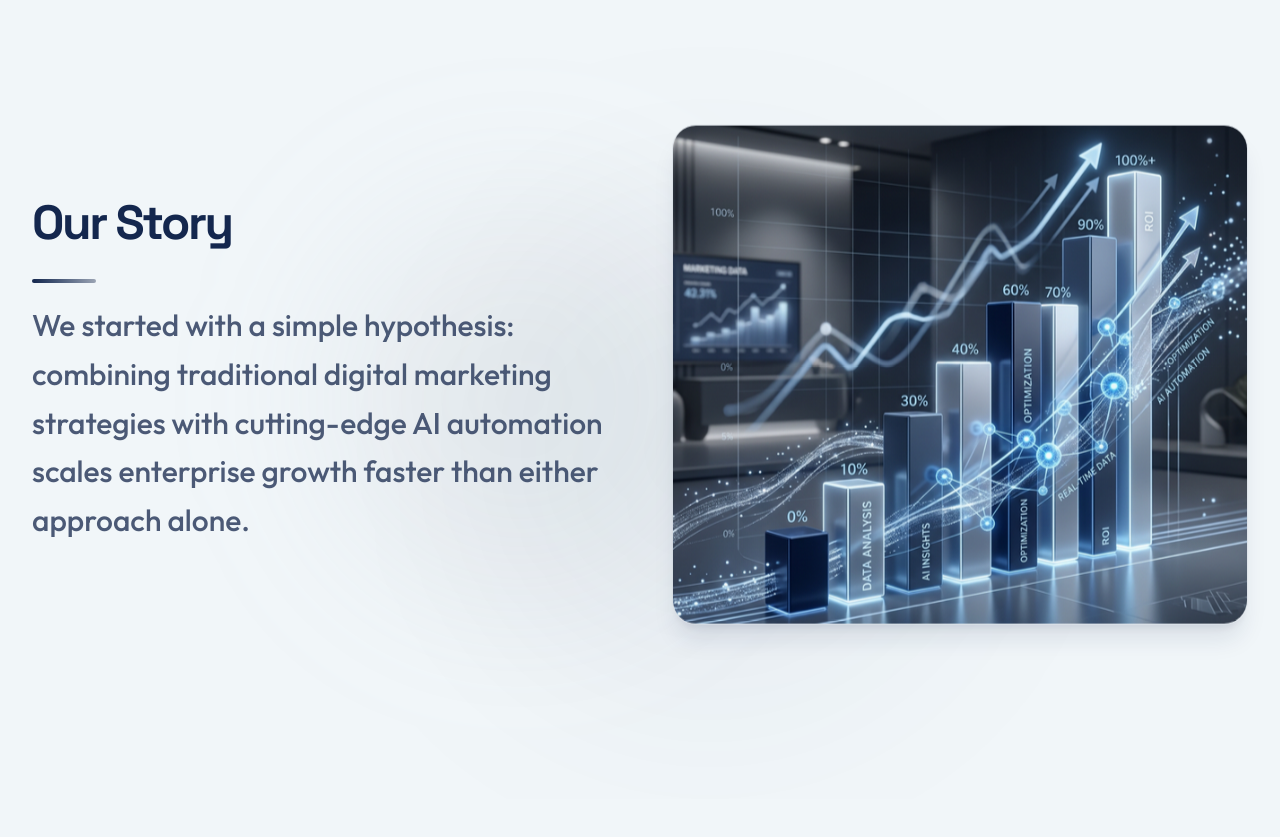
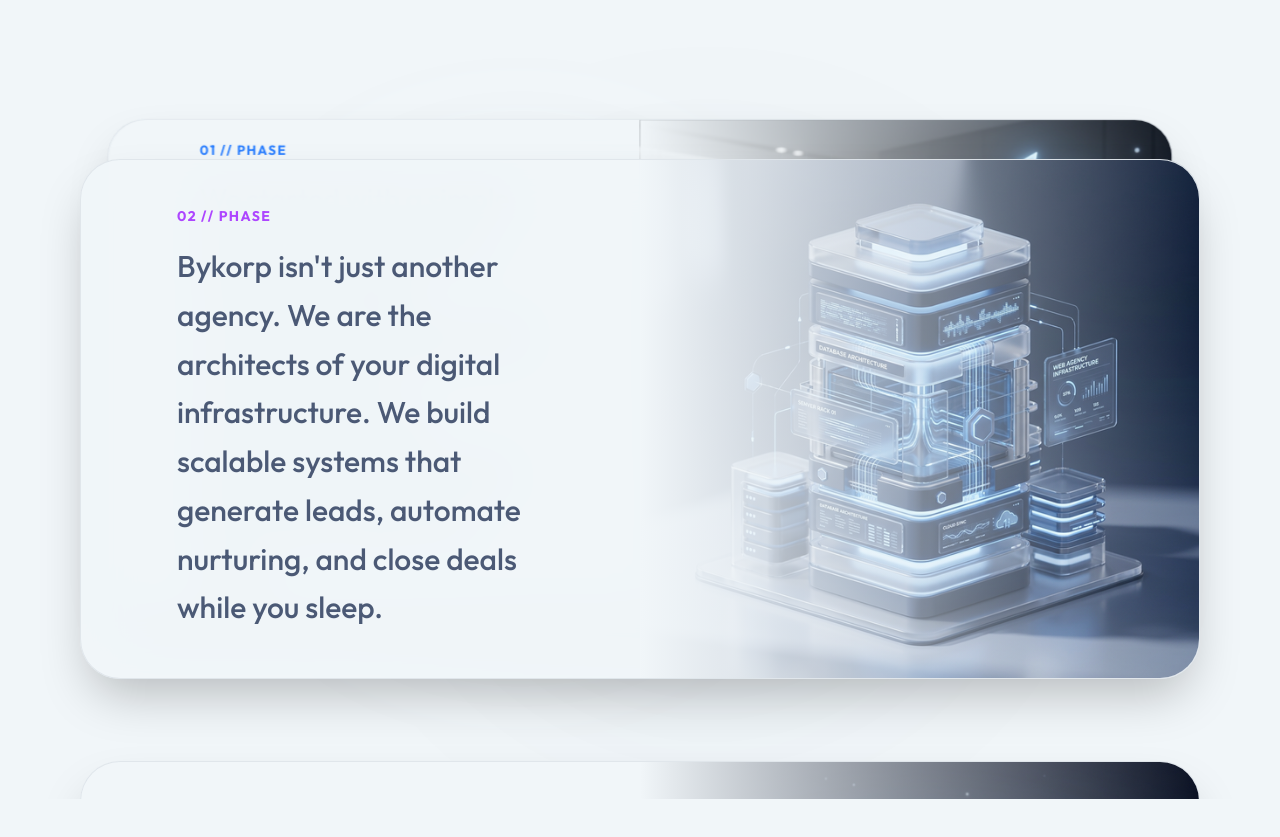
Before and after one commit to arif12islam/bykorp, a Next.js app: page / in a window 1280 px wide. Shown: the part 801-1638 px from the top of the page. Built offline with nearby package versions, Linux system fonts and the light colour scheme.

Commit message:
feat(story): implement modern premium sticky card stack parallax for desktop

```diff
--- a/src/components/sections/Story.tsx
+++ b/src/components/sections/Story.tsx
@@ -55,8 +55,16 @@ export function Story() {
     const imgOpacity3 = useTransform(scrollYProgress, [0.66, 0.8, 1], [0, 1, 1])
     const imgOpacities = [imgOpacity1, imgOpacity2, imgOpacity3]
 
+    // --- DESKTOP STICKY STACK ANIMATION ---
+    const dCardScale1 = useTransform(scrollYProgress, [0, 0.33], [1, 0.9])
+    const dCardScale2 = useTransform(scrollYProgress, [0.33, 0.66], [1, 0.95])
+    const dCardScale3 = useTransform(scrollYProgress, [0.66, 1], [1, 1])
+    const dCardScales = [dCardScale1, dCardScale2, dCardScale3]
 
-
+    const dCardOp1 = useTransform(scrollYProgress, [0, 0.33], [1, 0.4])
+    const dCardOp2 = useTransform(scrollYProgress, [0.33, 0.66], [1, 0.7])
+    const dCardOp3 = useTransform(scrollYProgress, [0.66, 1], [1, 1])
+    const dCardOps = [dCardOp1, dCardOp2, dCardOp3]
 
     return (
         <section id="story" ref={containerRef} className="relative h-[300vh] bg-brand-bg">
@@ -111,45 +119,37 @@ export function Story() {
                         </div>
                     </div>
 
-                    {/* ==== DESKTOP VERSION (SEAMLESS FLUID PARALLAX) ==== */}
-                    <div className="hidden md:grid grid-cols-2 gap-16 items-center w-full h-full">
-
-                        {/* Smooth Text Container */}
-                        <div className="relative h-[400px] flex flex-col justify-center">
-                            <h2 className="text-4xl lg:text-5xl font-montserrat font-bold text-brand-primary mb-6 tracking-tighter absolute top-0">
+                    {/* ==== DESKTOP VERSION (MODERN STICKY CARD STACK) ==== */}
+                    <div className="hidden md:flex flex-col w-full relative pb-[20vh] mt-16 lg:px-12">
+                        <div className="text-center mb-24">
+                            <h2 className="text-4xl lg:text-5xl font-montserrat font-bold text-brand-primary tracking-tighter">
                                 Our Story
                             </h2>
-                            <div className="w-16 h-1 bg-gradient-to-r from-brand-primary to-brand-accent rounded-full absolute top-20" />
+                            <div className="w-24 h-1 bg-gradient-to-r from-brand-primary to-brand-accent rounded-full mx-auto mt-6" />
+                        </div>
 
-                            <div className="relative w-full h-[200px] mt-24">
                         {STORY_STEPS.map((step, idx) => (
                             <motion.div
-                                        key={`desk-text-${step.id}`}
+                                key={`desk-stack-${step.id}`}
                                 style={{
-                                            opacity: opacities[idx],
-                                            y: ys[idx]
+                                    scale: dCardScales[idx],
+                                    opacity: dCardOps[idx],
+                                    top: `calc(15vh + ${idx * 40}px)`,
                                 }}
-                                        className="absolute inset-0 flex items-center origin-left"
+                                className="sticky w-full h-[65vh] flex items-center bg-brand-bg/95 backdrop-blur-xl border border-brand-accent/20 rounded-[40px] shadow-2xl overflow-hidden mb-32 origin-top"
                             >
+                                {/* Left Content */}
+                                <div className="w-1/2 p-16 lg:p-24 flex flex-col justify-center h-full relative z-10">
+                                    <span className={`text-sm font-bold tracking-widest uppercase mb-4 ${step.accent}`}>
+                                        0{step.id} // Phase
+                                    </span>
                                     <p className="text-2xl lg:text-3xl text-brand-secondary/90 leading-relaxed font-medium">
                                         {step.text}
                                     </p>
-                                    </motion.div>
-                                ))}
-                            </div>
                                 </div>
 
-                        {/* Smooth Image Cards Container */}
-                        <div className="relative h-[500px] w-full flex items-center justify-center">
-                            {STORY_STEPS.map((step, idx) => (
-                                <motion.div
-                                    key={`desk-img-${step.id}`}
-                                    style={{
-                                        opacity: imgOpacities[idx],
-                                        y: ys[idx]
-                                    }}
-                                    className="absolute inset-0 w-full h-full rounded-3xl shadow-xl shadow-brand-primary/10 border border-brand-accent/20 overflow-hidden"
-                                >
+                                {/* Right Image */}
+                                <div className="w-1/2 h-full relative">
                                     <Image
                                         src={step.image}
                                         alt={`Story Phase ${step.id}`}
@@ -157,10 +157,11 @@ export function Story() {
                                         className="object-cover"
                                         sizes="50vw"
                                     />
-                                    <div className="absolute inset-0 bg-gradient-to-br from-brand-primary/5 to-transparent pointer-events-none" />
+                                    {/* Gradient overlay to blend image seamlessly into the card background */}
+                                    <div className="absolute inset-0 bg-gradient-to-r from-brand-bg via-brand-bg/50 to-transparent" />
+                                </div>
                             </motion.div>
                         ))}
-                        </div>
                     </div>
                 </div>
             </div>
```
Lines whose indentation alone changed are shown as unchanged.
